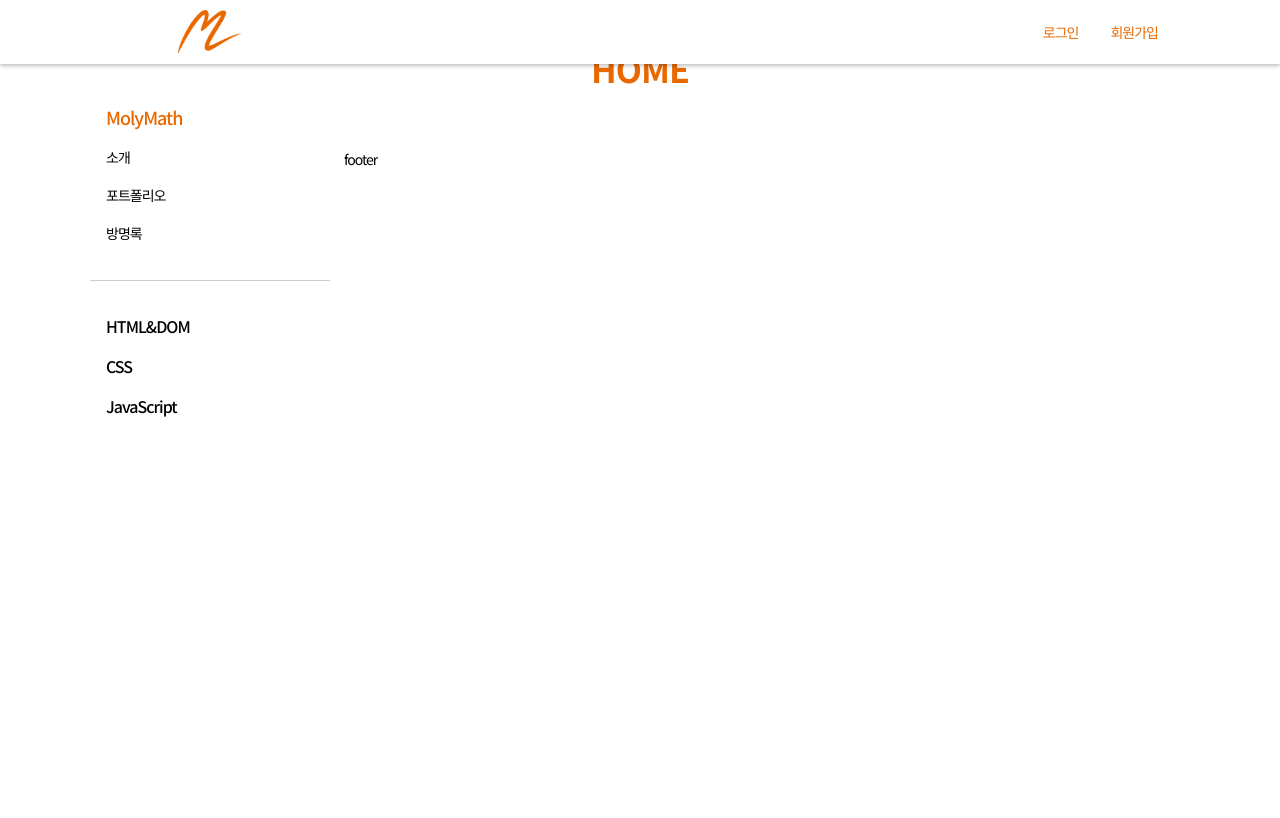
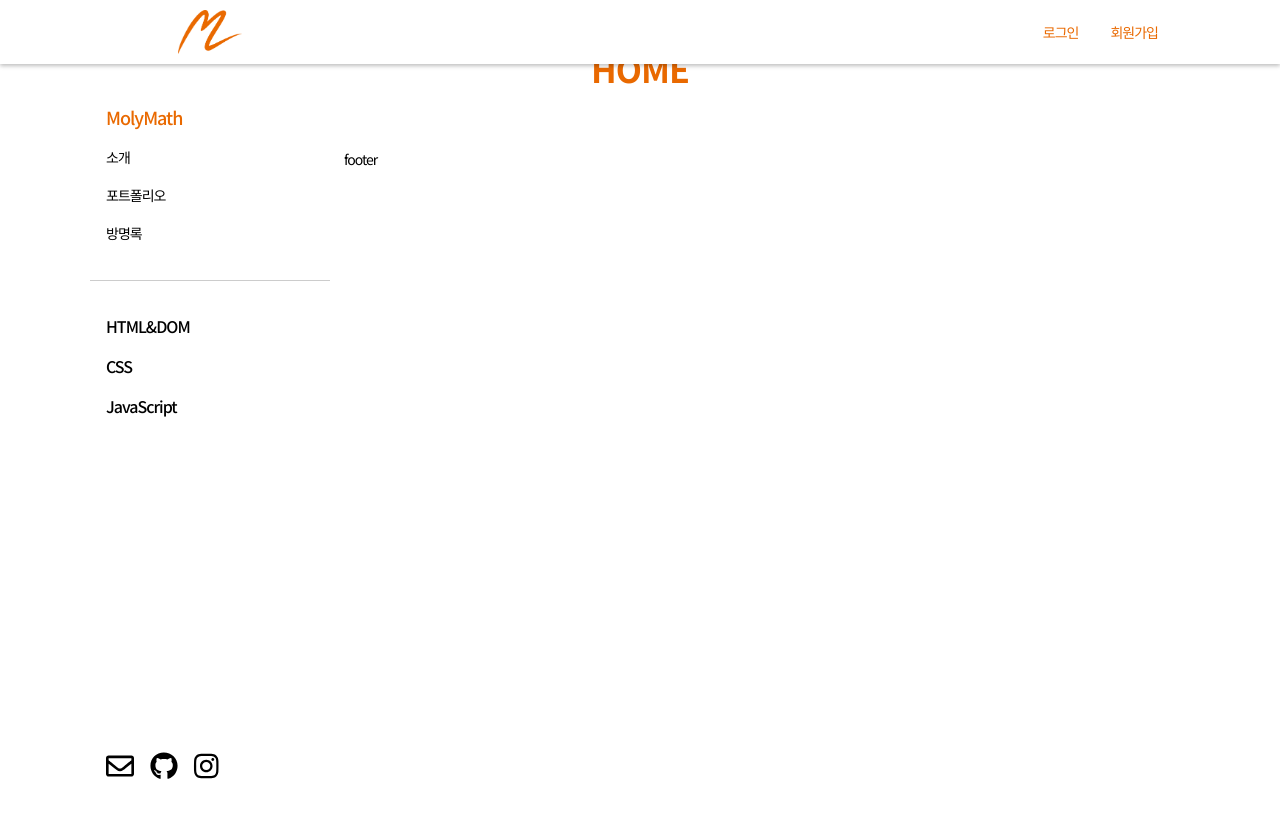
Before and after one commit to wdudtlrw78/devlog, a Next.js app in the folder prepare/front/: page / in a window 1280 px wide. Shown: the top 818 px of the page. Built offline with nearby package versions, Linux system fonts and the light colour scheme.

Commit message:
Add: font awsome github, instagram, mailto

```diff
--- a/prepare/front/components/AppLayout/index.jsx
+++ b/prepare/front/components/AppLayout/index.jsx
@@ -3,6 +3,9 @@ import PropTypes from 'prop-types';
 import Link from 'next/link';
 import { FontAwesomeIcon } from '@fortawesome/react-fontawesome';
 import Image from 'next/image';
+import { faGithub, faInstagram } from '@fortawesome/free-brands-svg-icons';
+import { faBars } from '@fortawesome/free-solid-svg-icons';
+import { faEnvelope } from '@fortawesome/free-regular-svg-icons';
 import {
   Section,
   HeaderLeftColumn,
@@ -19,6 +22,7 @@ import {
   BottomContainer,
   TopContainer,
   CenterLine,
+  SNS,
 } from './styles';
 
 const AppLayout = ({ children }) => {
@@ -64,7 +68,7 @@ const AppLayout = ({ children }) => {
         <Header>
           <Container>
             <ToggleMenuButton show={showNavMenu} onClick={toggleNavMenu}>
-              <FontAwesomeIcon className="menu-button" icon="bars" size="2x" />
+              <FontAwesomeIcon className="menu-button" icon={faBars} size="2x" />
             </ToggleMenuButton>
             <HeaderLeftColumn>
               <Link href="/">
@@ -89,7 +93,7 @@ const AppLayout = ({ children }) => {
         </Header>
         {showNavMenu && (
           <>
-            <NavContainer>
+            <NavContainer show={showNavMenu}>
               <TopContainer>
                 <li>
                   <Link href="/">
@@ -130,6 +134,24 @@ const AppLayout = ({ children }) => {
                   </Link>
                 </li>
               </BottomContainer>
+              <SNS>
+                <Link href="mailto:wdudtlrw78@gmail.com">
+                  <a>
+                    <FontAwesomeIcon className="instagram" icon={faEnvelope} size="2x" />
+                  </a>
+                </Link>
+                <Link href="https://github.com/wdudtlrw78">
+                  <a target="_blank" rel="noreferrer noopener">
+                    <FontAwesomeIcon className="github" icon={faGithub} size="2x" />
+                  </a>
+                </Link>
+
+                <Link href="https://www.instagram.com/mosik_2">
+                  <a target="_blank" rel="noreferrer noopener">
+                    <FontAwesomeIcon className="instagram" icon={faInstagram} size="2x" />
+                  </a>
+                </Link>
+              </SNS>
             </NavContainer>
           </>
         )}
--- a/prepare/front/components/AppLayout/styles.jsx
+++ b/prepare/front/components/AppLayout/styles.jsx
@@ -131,19 +131,15 @@ export const NavContainer = styled.nav`
   user-select: none;
   position: fixed;
   top: 0;
-  transition: all 0.5s ease-in-out 0s;
   width: 240px;
   padding-left: 16px;
   background: #fff;
   height: 100vh;
   z-index: 100;
-
-  @media (max-width: 820px) {
-    position: fixed;
-    transition: left 0.5s ease 0s;
-    left: 0;
+  overflow: auto;
+  ::-webkit-scrollbar {
+    display: none;
   }
-
   & a:hover {
     color: #e96900;
   }
@@ -193,6 +189,17 @@ export const BottomContainer = styled.ul`
   }
 `;
 
+export const SNS = styled.div`
+  display: inline-flex;
+  justify-content: space-between;
+  position: absolute;
+  bottom: 20px;
+
+  & a {
+    margin-right: 16px;
+  }
+`;
+
 export const MainContainer = styled.main`
   width: 100%;
 `;
--- a/prepare/front/package.json
+++ b/prepare/front/package.json
@@ -14,6 +14,7 @@
     "@emotion/styled": "^11.3.0",
     "@fortawesome/fontawesome-svg-core": "^1.2.35",
     "@fortawesome/free-brands-svg-icons": "^5.15.3",
+    "@fortawesome/free-regular-svg-icons": "^5.15.3",
     "@fortawesome/free-solid-svg-icons": "^5.15.3",
     "@fortawesome/react-fontawesome": "^0.1.14",
     "cross-env": "^7.0.3",
--- a/prepare/front/pages/_app.jsx
+++ b/prepare/front/pages/_app.jsx
@@ -4,9 +4,9 @@ import Head from 'next/head';
 import { Global, css } from '@emotion/react';
 import { library } from '@fortawesome/fontawesome-svg-core';
 import { fab } from '@fortawesome/free-brands-svg-icons';
-import { faBars } from '@fortawesome/free-solid-svg-icons';
+import { far } from '@fortawesome/free-regular-svg-icons';
 
-library.add(fab, faBars);
+library.add(fab, far);
 
 export const globalStyles = (
   <Global
@@ -20,7 +20,6 @@ export const globalStyles = (
         font-family: Noto Sans KR, sans-serif;
         letter-spacing: -1px;
         line-height: 1;
-        overflow: auto;
       }
 
       * {
```
